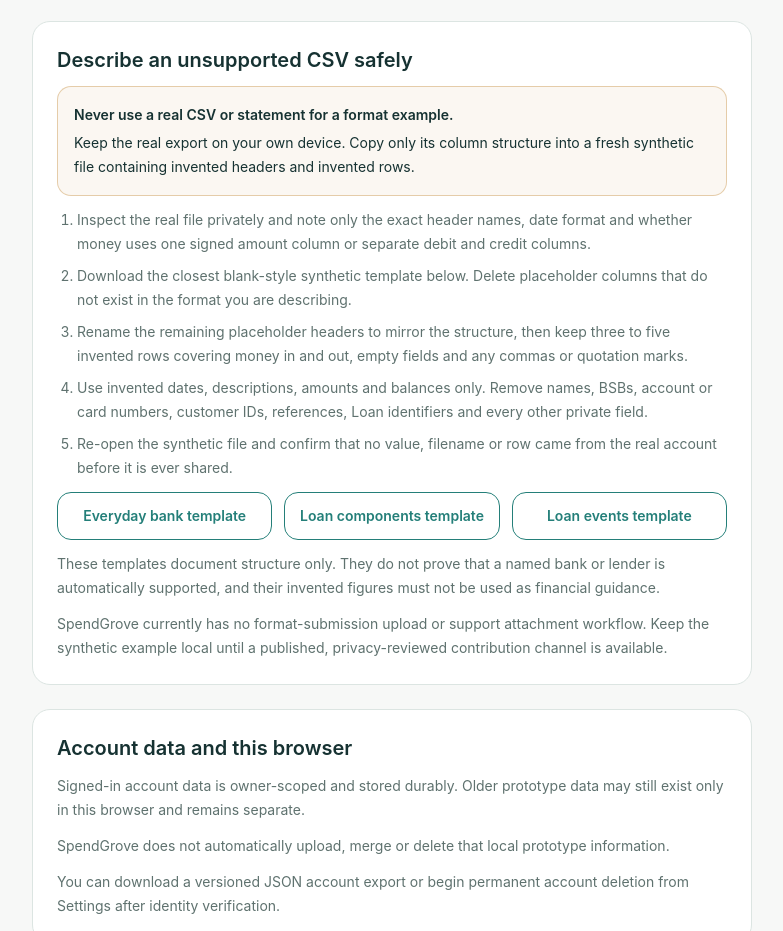
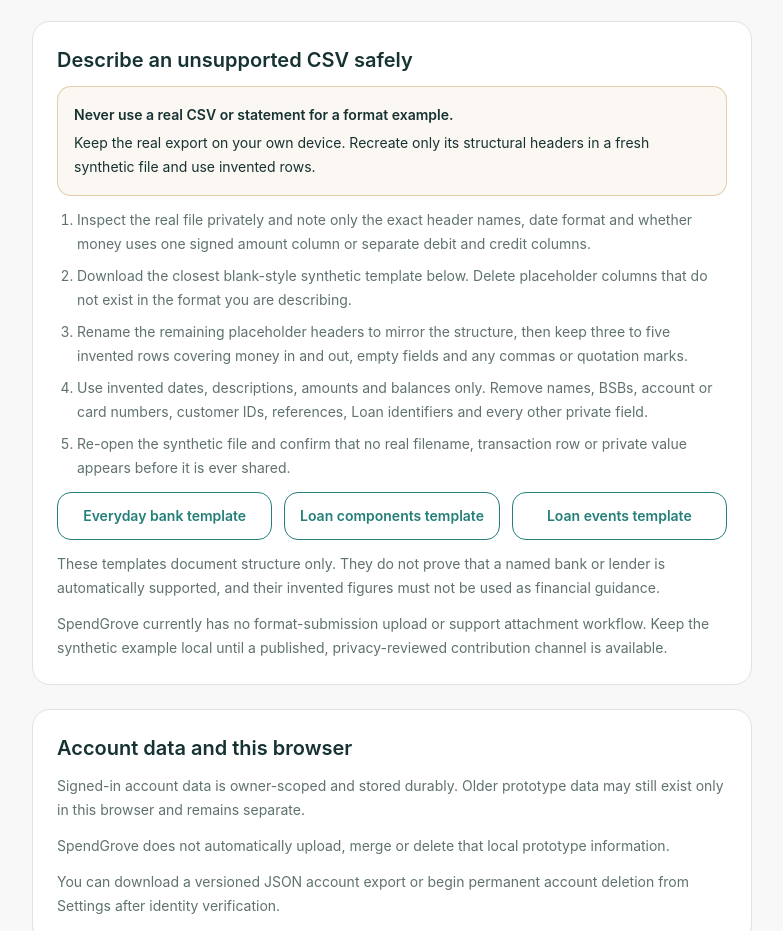
Before and after one commit to LatinMaestro/SpendGrove, a Next.js app: page /help in a window 1280 px wide. Shown: the part 2060-2991 px from the top of the page, without its empty margins (248-1031 px from the left). Built offline with nearby package versions, Linux system fonts and the light colour scheme; no server answers.

Commit message:
Clarify synthetic format headers

```diff
--- a/app/help/page.tsx
+++ b/app/help/page.tsx
@@ -99,14 +99,14 @@ export default function HelpPage() {
       <HelpSection id="safe-format-example" title="Describe an unsupported CSV safely">
         <div className="rounded-xl border border-warning-amber/30 bg-warning-amber/5 p-4 text-foreground">
           <p className="font-semibold">Never use a real CSV or statement for a format example.</p>
-          <p className="mt-1">Keep the real export on your own device. Copy only its column structure into a fresh synthetic file containing invented headers and invented rows.</p>
+          <p className="mt-1">Keep the real export on your own device. Recreate only its structural headers in a fresh synthetic file and use invented rows.</p>
         </div>
         <ol className="list-decimal space-y-2 pl-5">
           <li>Inspect the real file privately and note only the exact header names, date format and whether money uses one signed amount column or separate debit and credit columns.</li>
           <li>Download the closest blank-style synthetic template below. Delete placeholder columns that do not exist in the format you are describing.</li>
           <li>Rename the remaining placeholder headers to mirror the structure, then keep three to five invented rows covering money in and out, empty fields and any commas or quotation marks.</li>
           <li>Use invented dates, descriptions, amounts and balances only. Remove names, BSBs, account or card numbers, customer IDs, references, Loan identifiers and every other private field.</li>
-          <li>Re-open the synthetic file and confirm that no value, filename or row came from the real account before it is ever shared.</li>
+          <li>Re-open the synthetic file and confirm that no real filename, transaction row or private value appears before it is ever shared.</li>
         </ol>
         <div className="grid gap-3 sm:grid-cols-3" aria-label="Synthetic CSV format templates">
           <a href="/synthetic-everyday-bank-format-template.csv" download className="flex min-h-12 items-center justify-center rounded-xl border border-brand-teal px-3 text-center font-semibold text-brand-teal focus:outline-none focus-visible:ring-2 focus-visible:ring-focus">
```
